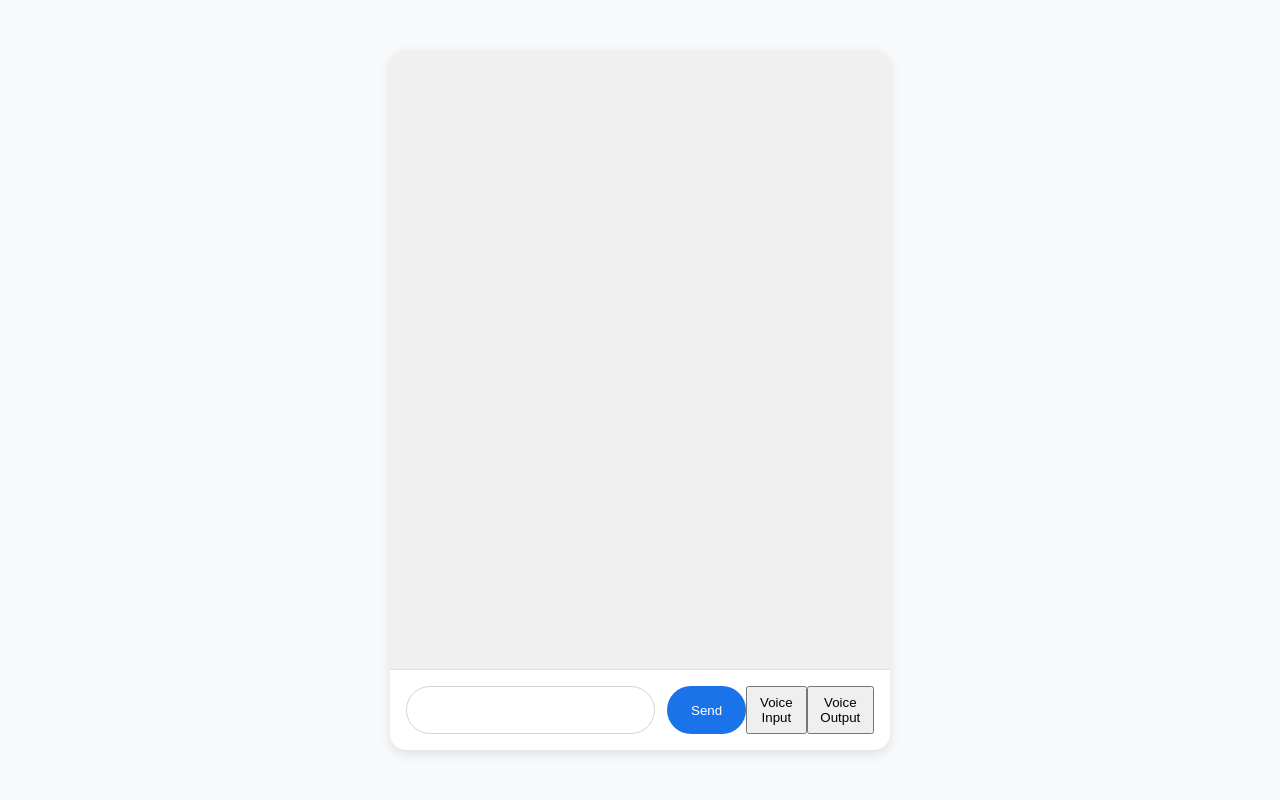
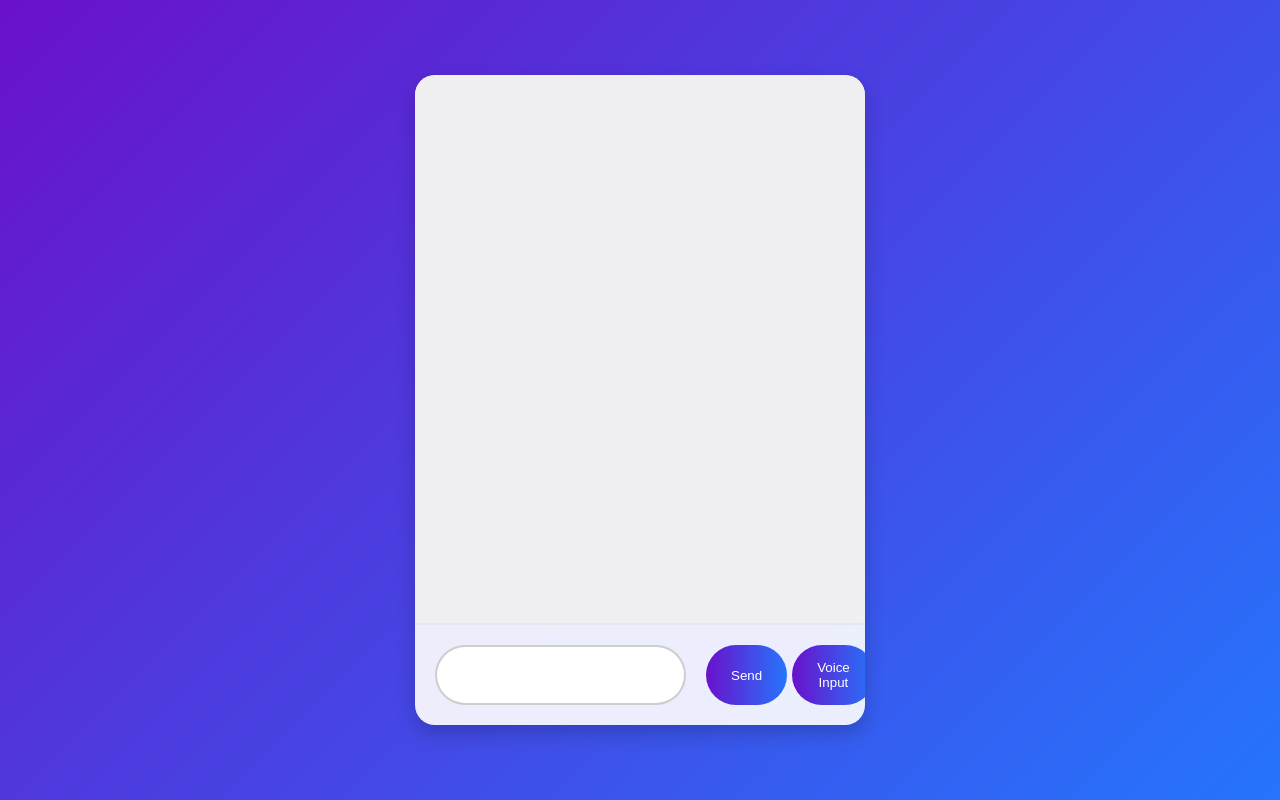
Before and after one commit to CloudCompile/JAY-GPT-NLP, a plain HTML site: page index.html in a window 1280 px wide. Drawn offline with Linux system fonts and the light colour scheme; a web font is replaced by a local one.

Commit message:
stytlingchanges

```diff
--- a/style.css
+++ b/style.css
@@ -1,6 +1,6 @@
 body {
-  background-color: #f8f9fa;
-  font-family: 'Google Sans', Roboto, Arial, sans-serif;
+  background: linear-gradient(135deg, #6a11cb, #2575fc); /* Gradient background */
+  font-family: 'Montserrat', sans-serif; /* Modern font */
   display: flex;
   justify-content: center;
   align-items: center;
@@ -9,11 +9,11 @@ body {
 }
 
 #chat-window {
-  width: 500px;
-  height: 700px;
-  background-color: white;
-  border-radius: 16px;
-  box-shadow: 0 4px 12px rgba(0, 0, 0, 0.1);
+  width: 450px;
+  height: 650px;
+  background-color: rgba(255, 255, 255, 0.9); /* Semi-transparent white */
+  border-radius: 20px;
+  box-shadow: 0 8px 20px rgba(0, 0, 0, 0.2);
   display: flex;
   flex-direction: column;
   overflow: hidden;
@@ -22,58 +22,59 @@ body {
 #chat-log {
   flex-grow: 1;
   overflow-y: auto;
-  padding: 20px;
-  background-color: #f0f0f0;
+  padding: 25px;
+  background-color: rgba(240, 240, 240, 0.8); /* Light grey background */
 }
 
 #chat-log div {
-  margin-bottom: 12px;
-  padding: 14px 20px;
-  border-radius: 24px;
+  margin-bottom: 15px;
+  padding: 15px 20px;
+  border-radius: 30px;
   max-width: 80%;
   word-wrap: break-word;
 }
 
 #chat-log div:nth-child(even) {
-  background-color: #e8f0fe;
+  background-color: #e0f7fa; /* Light teal for bot messages */
   align-self: flex-start;
-  color: #3c4043;
+  color: #263238; /* Dark grey text */
 }
 
 #chat-log div:nth-child(odd) {
-  background-color: #ffffff;
+  background-color: #ede7f6; /* Light purple for user messages */
   align-self: flex-end;
-  color: #3c4043;
+  color: #263238;
 }
 
 #input-area {
   display: flex;
-  padding: 16px;
-  border-top: 1px solid #e0e0e0;
+  padding: 20px;
+  border-top: 2px solid rgba(224, 224, 224, 0.5); /* Light border */
 }
 
 #user-input {
   flex-grow: 1;
-  padding: 14px 20px;
-  border: 1px solid #d4d4d4;
-  border-radius: 24px;
-  margin-right: 12px;
+  padding: 15px 20px;
+  border: 2px solid rgba(158, 158, 158, 0.5); /* Light border */
+  border-radius: 30px;
+  margin-right: 15px;
   outline: none;
   font-size: 16px;
-  color: #3c4043;
+  color: #263238;
 }
 
-#send-button {
-  background-color: #1a73e8;
+#send-button, #voice-input-button, #voice-output-button {
+  background: linear-gradient(to right, #6a11cb, #2575fc); /* Gradient button */
   color: white;
   border: none;
-  padding: 14px 24px;
-  border-radius: 24px;
+  padding: 15px 25px;
+  border-radius: 30px;
   cursor: pointer;
-  transition: background-color 0.3s ease;
+  transition: background 0.3s ease;
   font-weight: 500;
+  margin-left: 5px;
 }
 
-#send-button:hover {
-  background-color: #185abc;
+#send-button:hover, #voice-input-button:hover, #voice-output-button:hover {
+  background: linear-gradient(to right, #5113a3, #1e59c0); /* Darker gradient hover */
 }
```
